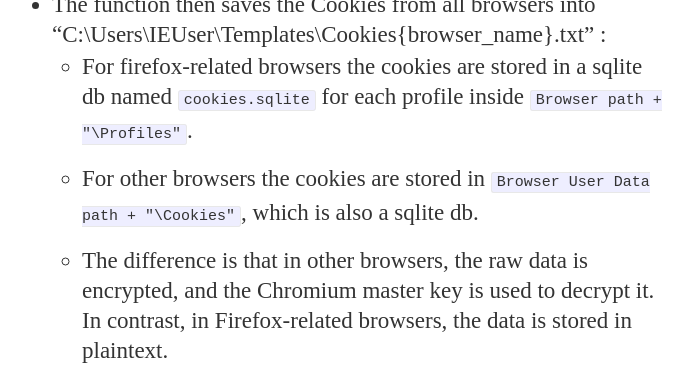
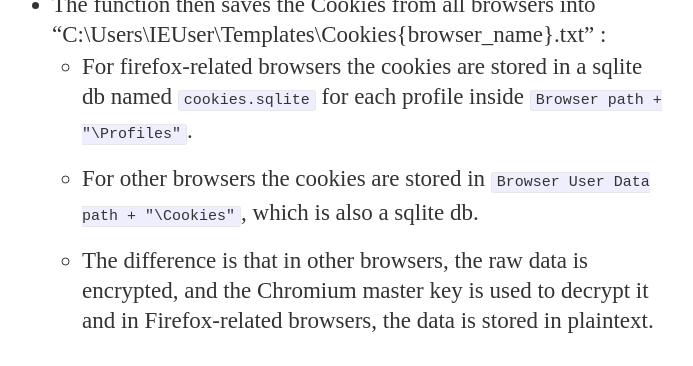
Before and after one commit to fug1t1ve/fug1t1ve.github.io, a Jekyll site: the page built from docs/_posts/2023-06-16-Blustealer.md, in a window 1280 px wide and 900 px high, scrolled down 43980 px, cut to the strip 12-378 px from the top of the window. Shown: the whole strip, without its empty margins (298-991 px from the left). Built offline with Jekyll 4.4.1, drawn with Linux system fonts in a browser that asks for light colours; nearby versions of some CDN libraries; some web fonts are replaced.

Commit message:
Updated BluStealer

```diff
--- a/docs/_posts/2023-06-16-Blustealer.md
+++ b/docs/_posts/2023-06-16-Blustealer.md
@@ -493,7 +493,7 @@ Main function:
 - The function then saves the Cookies from all browsers into "C:\Users\IEUser\Templates\Cookies{browser_name}.txt" :
   - For firefox-related browsers the cookies are stored in a sqlite db named `cookies.sqlite` for each profile inside `Browser path + "\Profiles"`.
   - For other browsers the cookies are stored in `Browser User Data path + "\Cookies"`, which is also a sqlite db.
-  - The difference is that in other browsers, the raw data is encrypted, and the Chromium master key is used to decrypt it. In contrast, in Firefox-related browsers, the data is stored in plaintext.
+  - The difference is that in other browsers, the raw data is encrypted, and the Chromium master key is used to decrypt it and in Firefox-related browsers, the data is stored in plaintext.
 - The function then saves the Contacts from all firefox-related browsers into "C:\Users\IEUser\AppData\Roaming\Microsoft\Windows\Templates\Contacts{browser_name}.txt" :
 ![](https://i.imgur.com/Bl89Ua7.png)
   - In the same function, it saves all the MailMaster data and contacts in "C:\Users\IEUser\AppData\Roaming\Microsoft\Windows\Templates\ContactsMailMaster.txt"
```
